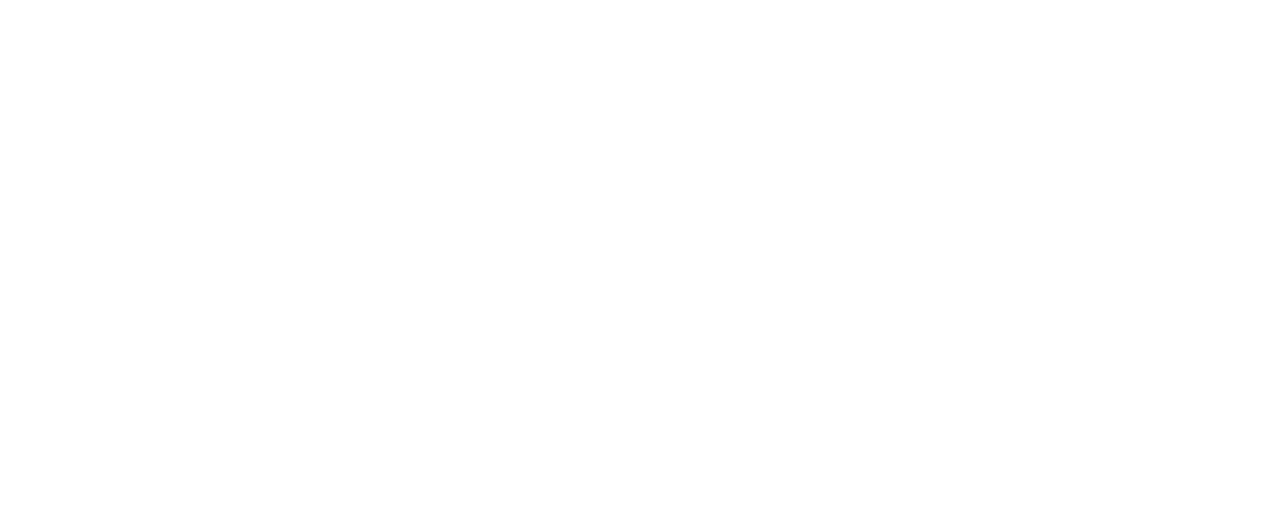
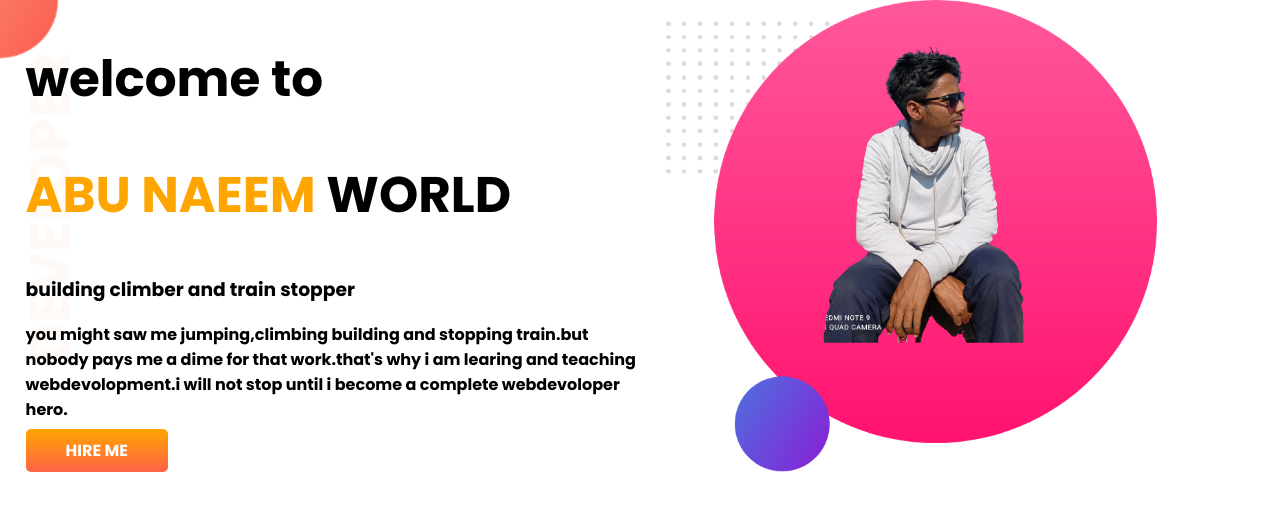
Before and after one commit to abunaeem130/devoloper-portfolio1, a plain HTML site: page index.html in a window 1280 px wide. Drawn offline with Linux system fonts and the light colour scheme.

Commit message:
top banner added

```diff
--- a/index.html
+++ b/index.html
@@ -7,10 +7,28 @@
     <meta name="viewport" content="width=device-width, initial-scale=1.0">
     <title>NAEEM portfolio</title>
     <link rel="stylesheet" href="style.css">
+    <link rel="preconnect" href="https://fonts.googleapis.com">
+    <link rel="preconnect" href="https://fonts.gstatic.com" crossorigin>
+    <link href="https://fonts.googleapis.com/css2?family=Poppins:wght@700&display=swap" rel="stylesheet">
+
 </head>
 
 <body>
-
+    <section class="top-banner">
+        <div class="half-width">
+            <h1>welcome to </h1>
+            <h1><span class="orange-color">ABU NAEEM</span> WORLD</h1>
+            <h3>building climber and train stopper</h3>
+            <p>you might saw me jumping,climbing building and stopping train.but nobody pays me a dime for that
+                work.that's
+                why i am
+                learing and teaching webdevolopment.i will not stop until i become a complete webdevoloper hero.</p>
+            <a class="link-button" target="blank" href="https://www.linkedin.com/in/jhankar">HIRE ME</a>
+        </div>
+        <div class="half-width">
+            <img src="show off/my-bg2.png" alt="">
+        </div>
+    </section>
 </body>
 
 </html>
--- a/style.css
+++ b/style.css
@@ -0,0 +1,32 @@
+body{
+    font-family: 'Poppins', sans-serif;
+    margin: 0%;
+}
+h1{
+    font-size: 50px;
+}
+.orange-color{
+color: orange;
+}
+section{
+    display: flex;
+}
+.half-width{
+    width: 50%;
+    padding-left: 2%;
+}
+.half-width img{
+    width: 80%;
+}
+.link-button{
+    text-decoration: none;
+    background-image: linear-gradient(orange,tomato);
+    padding:10px 40px;
+    color: white;
+    font: 700;
+    border-radius: 5px;
+}
+.top-banner{
+    background-image: url(images/top-banner.png);
+    background-repeat: no-repeat;
+}
```
Also changed, not shown: images/dream-bg.png (added), images/exp-bg.png (added), images/jhankar.png (added), images/jhankar2.png (added), images/my-bg.png (added), images/my-bg2.png (added), images/top-banner.png (added), show off/my-bg2.png (added), 2 other files.
